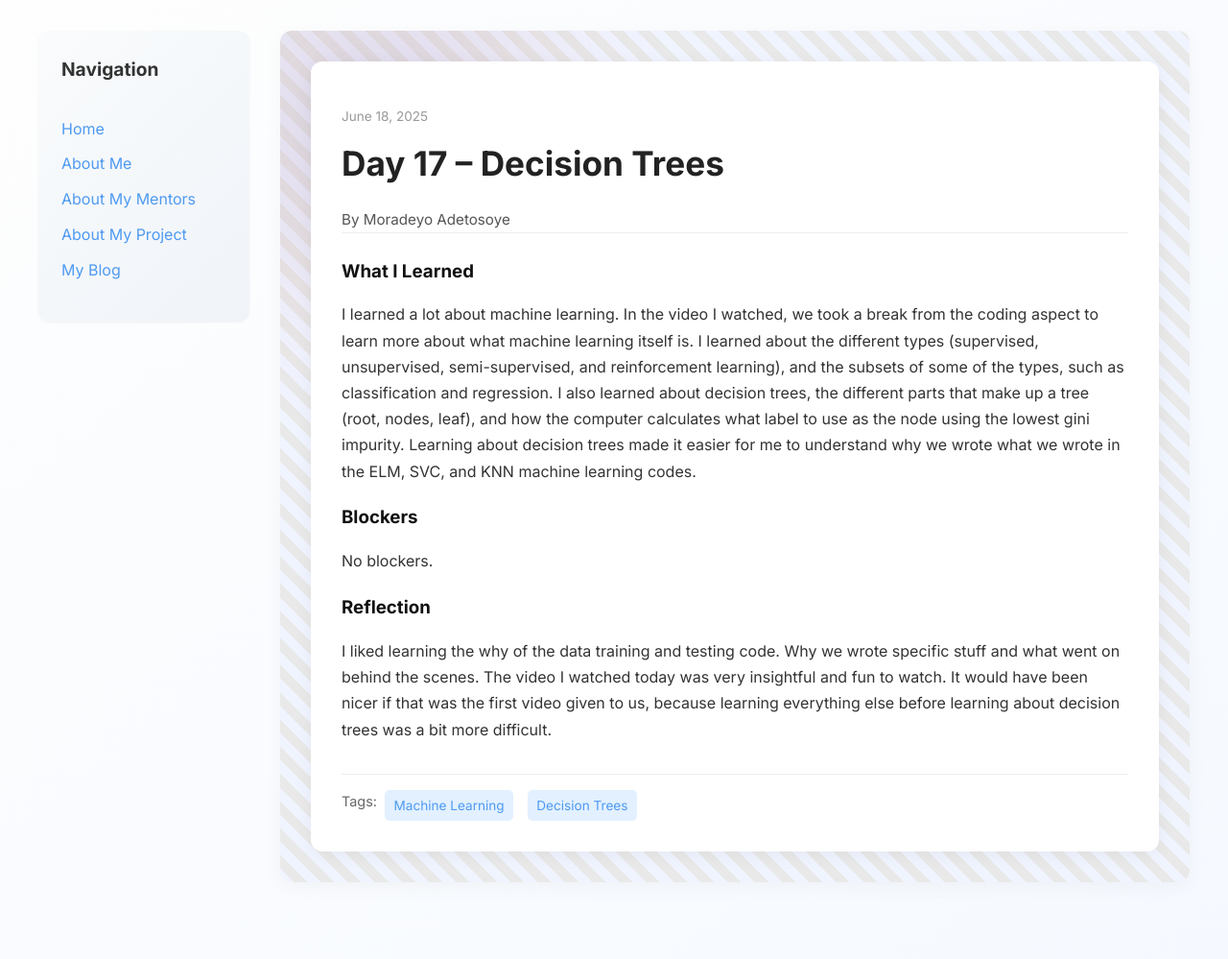
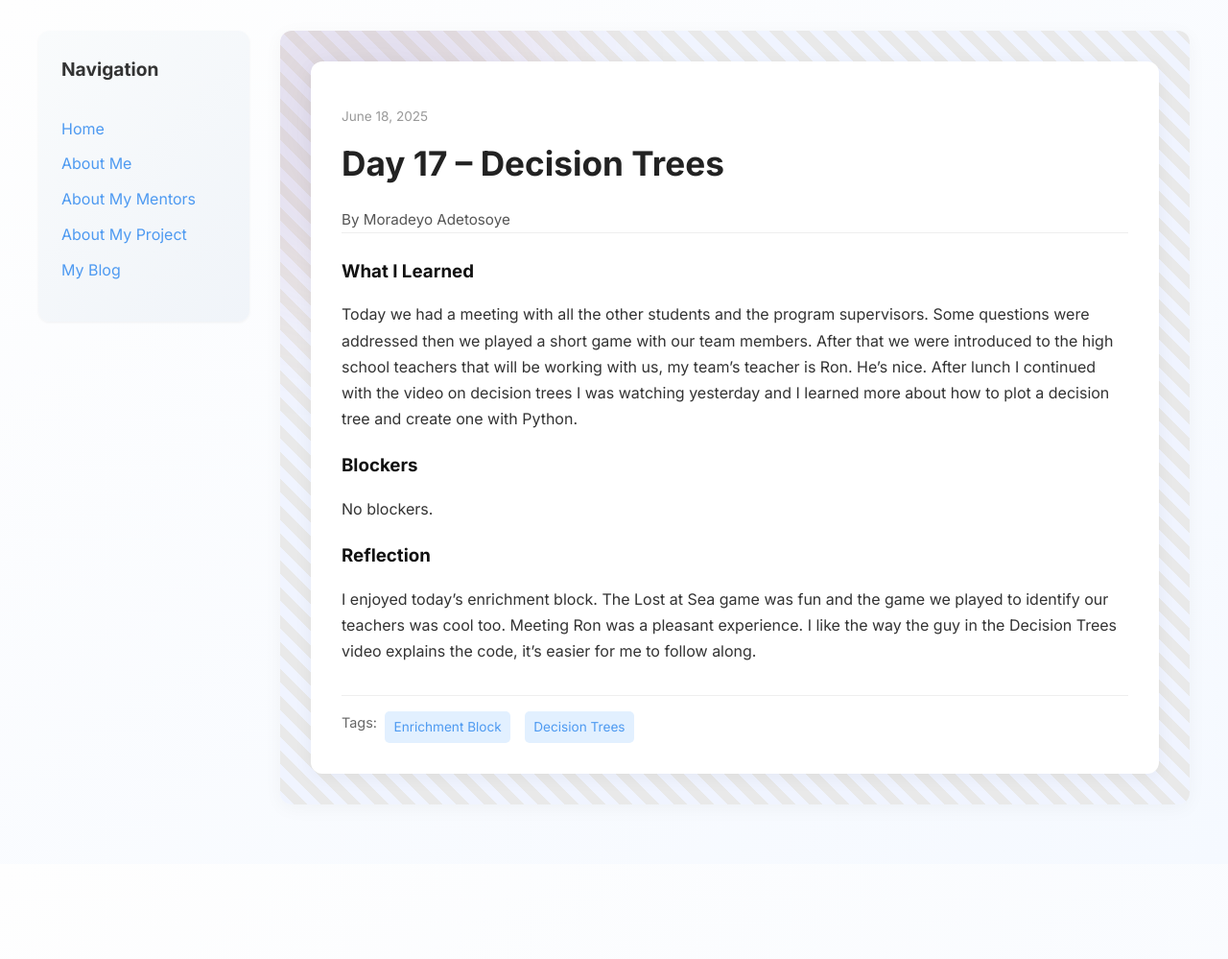
Before and after one commit to Deyo101/deyo101.github.io, a Jekyll site: the page built from _posts/2025-06-18-day-17.md, in a window 1280 px wide. Shown: the whole page at 96% size. Built offline with Jekyll 4.4.1, drawn with Linux system fonts in a browser that asks for light colours; after the commit the page ends 900 px from its top, so only the background shows below that.

Commit message:
Update 2025-06-18-day-17.md

```diff
--- a/_posts/2025-06-18-day-17.md
+++ b/_posts/2025-06-18-day-17.md
@@ -4,14 +4,14 @@
 date: 2025-06-18
 author: Moradeyo Adetosoye
 permalink: /day17.html
-tags: ["Machine Learning", "Decision Trees"]
+tags: ["Enrichment Block", "Decision Trees"]
 
 what_i_learned: |
-  I learned a lot about machine learning. In the video I watched, we took a break from the coding aspect to learn more about what machine learning itself is. I learned about the different types (supervised, unsupervised, semi-supervised, and reinforcement learning), and the subsets of some of the types, such as classification and regression. I also learned about decision trees, the different parts that make up a tree (root, nodes, leaf), and how the computer calculates what label to use as the node using the lowest gini impurity. Learning about decision trees made it easier for me to understand why we wrote what we wrote in the ELM, SVC, and KNN machine learning codes.
+  Today we had a meeting with all the other students and the program supervisors. Some questions were addressed then we played a short game with our team members. After that we were introduced to the high school teachers that will be working with us, my team's teacher is Ron. He's nice. After lunch I continued with the video on decision trees I was watching yesterday and I learned more about how to plot a decision tree and create one with Python.
 
 blockers: |
   No blockers.
 
 reflection: |
-  I liked learning the why of the data training and testing code. Why we wrote specific stuff and what went on behind the scenes. The video I watched today was very insightful and fun to watch. It would have been nicer if that was the first video given to us, because learning everything else before learning about decision trees was a bit more difficult.
+  I enjoyed today's enrichment block. The Lost at Sea game was fun and the game we played to identify our teachers was cool too. Meeting Ron was a pleasant experience. I like the way the guy in the Decision Trees video explains the code, it's easier for me to follow along.
 ---
```
